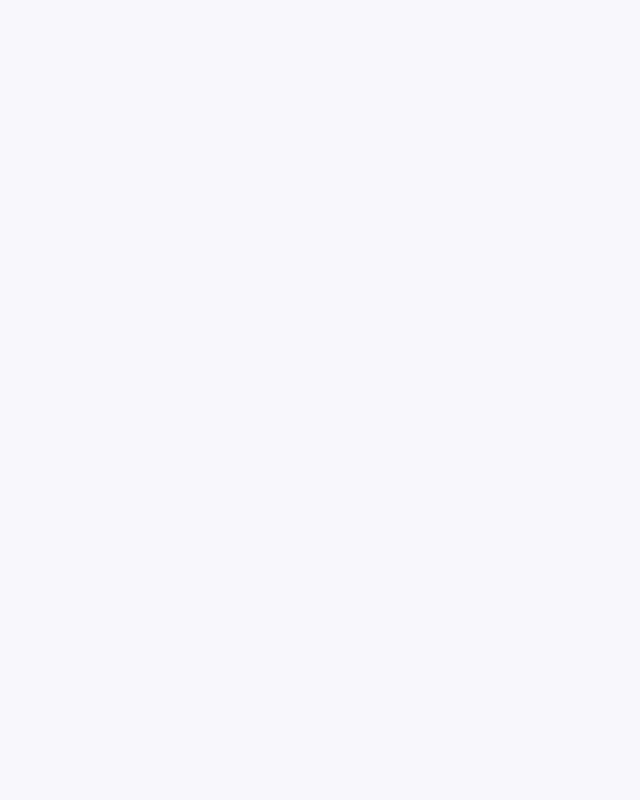
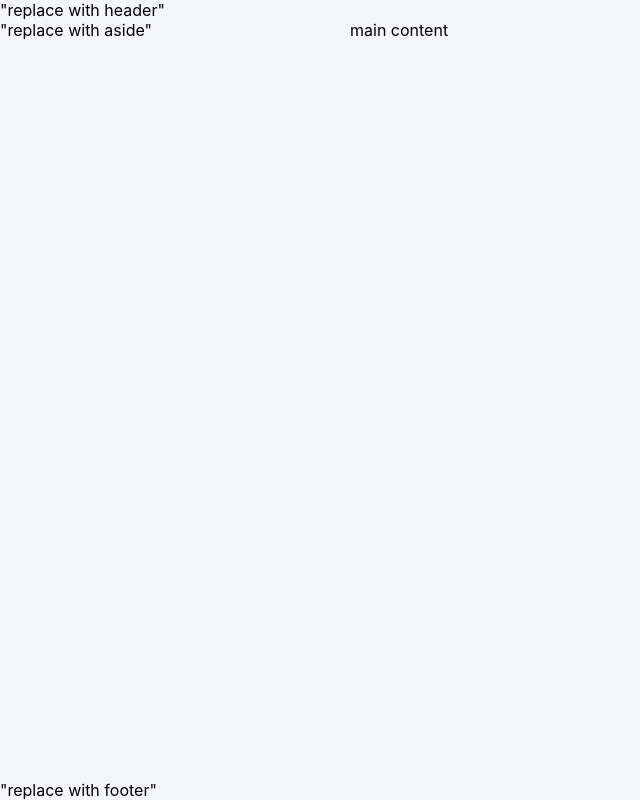
Before and after one commit to pnoulis/admin_client, a React (Create React App) app: page / in a window 1280 px wide. Shown: the whole page, without its empty margins (0-640 px from the left). Built offline with nearby package versions, Linux system fonts and the light colour scheme.

Commit message:
app layout ready

```diff
--- a/src/components/App/App.jsx
+++ b/src/components/App/App.jsx
@@ -4,6 +4,11 @@ export
 const
 App = () => {
   return (
-    <Layout></Layout>
+    <Layout>
+      <header>"replace with header"</header>
+      <aside>"replace with aside"</aside>
+      <main id="main-content">main content</main>
+      <footer>"replace with footer"</footer>
+    </Layout>
   );
 };
--- a/src/components/App/Layout.jsx
+++ b/src/components/App/Layout.jsx
@@ -6,7 +6,7 @@ flex: 1;
 min-height: 100vh;
 display: grid;
 grid-template-columns: minmax(auto, 350px) 1fr;
-grid-template-rows: auto 1fr;
+grid-template-rows: auto 1fr auto;
 
 header {
 grid-column: 1/3;
@@ -24,6 +24,11 @@ main {
 grid-column: 2/3;
 grid-row: 2/3;
 }
+
+footer {
+grid-column: 1/3;
+grid-row: 3/4;
+}
 `;
 
 export default Layout;
--- a/src/global.css
+++ b/src/global.css
@@ -40,8 +40,9 @@ html, body {
      */
 
 
-    flex: 1;
     display: flex;
+    min-width: 100vw;
+    min-height: 100vh;
     padding: 0;
     margin: 0;
     background-color: rgba(160, 169, 200, 0.05);
@@ -59,6 +60,11 @@ a {
     box-sizing: border-box;
     padding: 0;
     margin: 0;
+}
+
+#root {
+    flex: 1;
+    display: flex;
 }
 
 .visually-hide-element {
```
